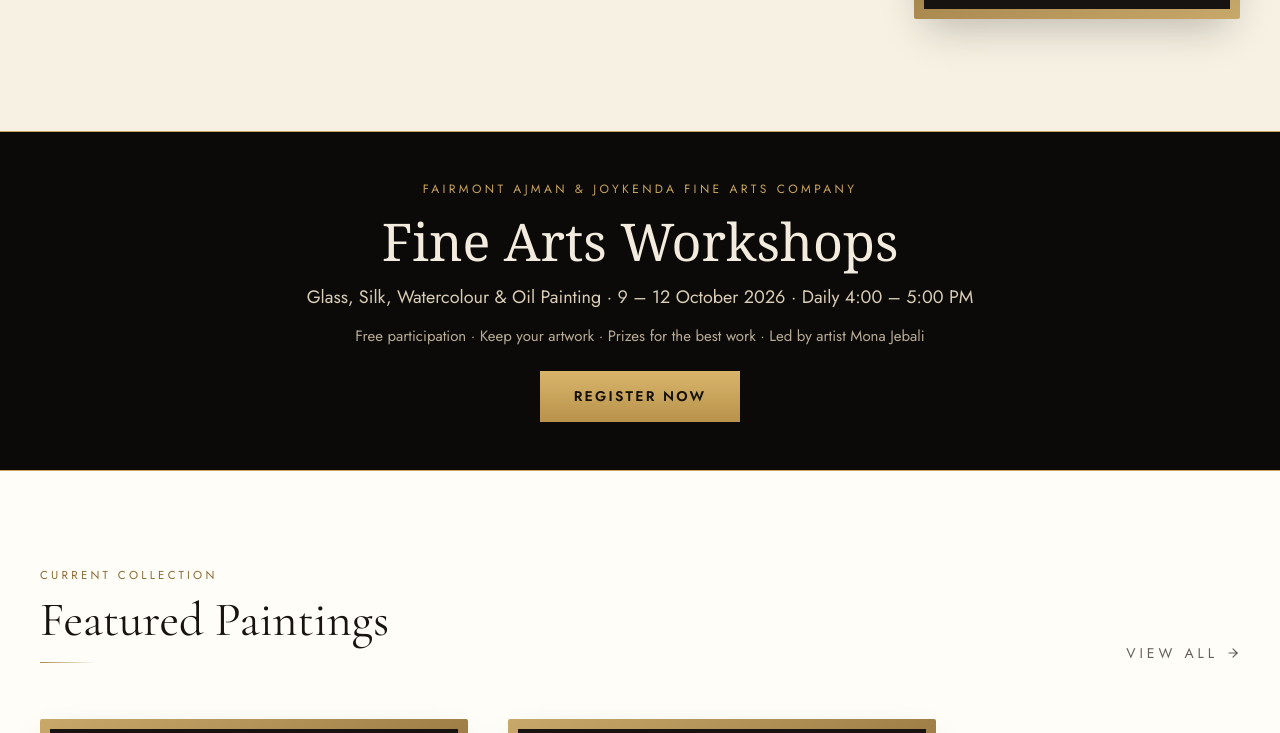
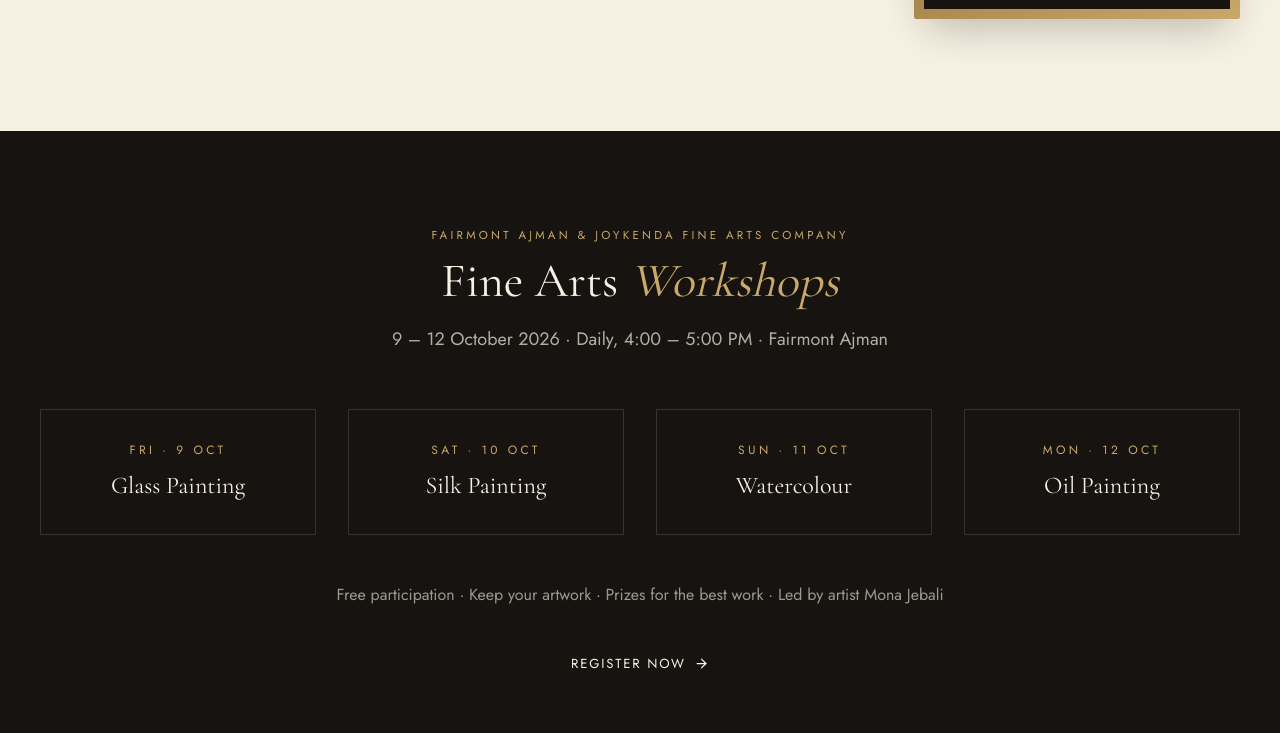
Before and after one commit to IslamTheMusilm/joykenda, a Next.js app: page / in a window 1280 px wide. Shown: the part 720-1453 px from the top of the page. Built offline with nearby package versions, Linux system fonts and the light colour scheme; grey boxes are pictures that could not be loaded.

Commit message:
WorkshopBanner.jsx

```diff
--- a/components/WorkshopBanner.jsx
+++ b/components/WorkshopBanner.jsx
@@ -1,51 +1,54 @@
-// Workshop registration banner for the joykenda.com home page.
-// Drop this file into the project's `components` folder (create it if missing),
-// then add <WorkshopBanner /> to the home page. See the steps sent with this file.
-// Uses inline styles only, so it works with or without Tailwind.
+import { ArrowRight } from "lucide-react";
+import Reveal from "@/components/Reveal";
+
+// Home-page section for the Fairmont Ajman x Joykenda workshops.
+// Uses the site's own colours and classes (bg-ink, text-cream, gold-light, eyebrow, font-display, btn-primary).
+// The button is a plain <a> (not next/link) because /register.html is a static file in /public.
+
+const workshops = [
+  { day: "Fri · 9 Oct", name: "Glass Painting" },
+  { day: "Sat · 10 Oct", name: "Silk Painting" },
+  { day: "Sun · 11 Oct", name: "Watercolour" },
+  { day: "Mon · 12 Oct", name: "Oil Painting" },
+];
 
 export default function WorkshopBanner() {
-  const gold = "#C9A45C";
   return (
-    <section
-      style={{
-        background: "#0B0A08",
-        color: "#F3EBDD",
-        padding: "48px 16px",
-        borderTop: `1px solid ${gold}`,
-        borderBottom: `1px solid ${gold}`,
-        textAlign: "center",
-      }}
-    >
-      <div style={{ maxWidth: 760, margin: "0 auto", display: "flex", flexDirection: "column", alignItems: "center", gap: 14 }}>
-        <p style={{ margin: 0, fontSize: 12, letterSpacing: "0.28em", textTransform: "uppercase", color: gold }}>
+    <section className="bg-ink text-cream py-24">
+      <div className="mx-auto max-w-7xl px-6 lg:px-10">
+        <Reveal>
+          <p className="eyebrow !text-gold-light text-center">
             Fairmont Ajman &amp; Joykenda Fine Arts Company
           </p>
-        <h2 style={{ margin: 0, fontFamily: "Georgia, 'Times New Roman', serif", fontWeight: 400, fontSize: "clamp(32px, 6vw, 52px)", lineHeight: 1.1 }}>
-          Fine Arts Workshops
+          <h2 className="font-display text-4xl sm:text-5xl text-center mt-3">
+            Fine Arts <span className="italic text-gold-light">Workshops</span>
           </h2>
-        <p style={{ margin: 0, fontSize: 18, color: "#D9CDB6" }}>
-          Glass, Silk, Watercolour &amp; Oil Painting &middot; 9 &ndash; 12 October 2026 &middot; Daily 4:00 &ndash; 5:00 PM
+          <p className="mt-5 text-center text-cream/70 text-lg">
+            9 – 12 October 2026 · Daily, 4:00 – 5:00 PM · Fairmont Ajman
           </p>
-        <p style={{ margin: 0, fontSize: 15, color: "#B8AC97" }}>
-          Free participation &middot; Keep your artwork &middot; Prizes for the best work &middot; Led by artist Mona Jebali
+        </Reveal>
+
+        <div className="mt-14 grid sm:grid-cols-2 lg:grid-cols-4 gap-8">
+          {workshops.map((w, i) => (
+            <Reveal key={w.name} delay={i * 0.1}>
+              <div className="text-center border border-cream/15 p-8 h-full transition-colors duration-500 hover:border-gold-light/60">
+                <p className="text-xs tracking-widest2 uppercase text-gold-light">{w.day}</p>
+                <p className="mt-3 font-display text-2xl">{w.name}</p>
+              </div>
+            </Reveal>
+          ))}
+        </div>
+
+        <Reveal delay={0.2}>
+          <p className="mt-12 text-center text-cream/60">
+            Free participation · Keep your artwork · Prizes for the best work · Led by artist Mona Jebali
           </p>
-        <a
-          href="/register.html"
-          style={{
-            marginTop: 10,
-            display: "inline-block",
-            padding: "15px 34px",
-            background: "linear-gradient(180deg,#D9B56C,#B8924A)",
-            color: "#15100A",
-            textDecoration: "none",
-            fontWeight: 600,
-            fontSize: 14,
-            letterSpacing: "0.16em",
-            textTransform: "uppercase",
-          }}
-        >
-          Register now
+          <div className="mt-8 flex justify-center">
+            <a href="/register.html" className="btn-primary">
+              Register Now <ArrowRight size={15} />
             </a>
+          </div>
+        </Reveal>
       </div>
     </section>
   );
```
Lines whose indentation alone changed are shown as unchanged.
